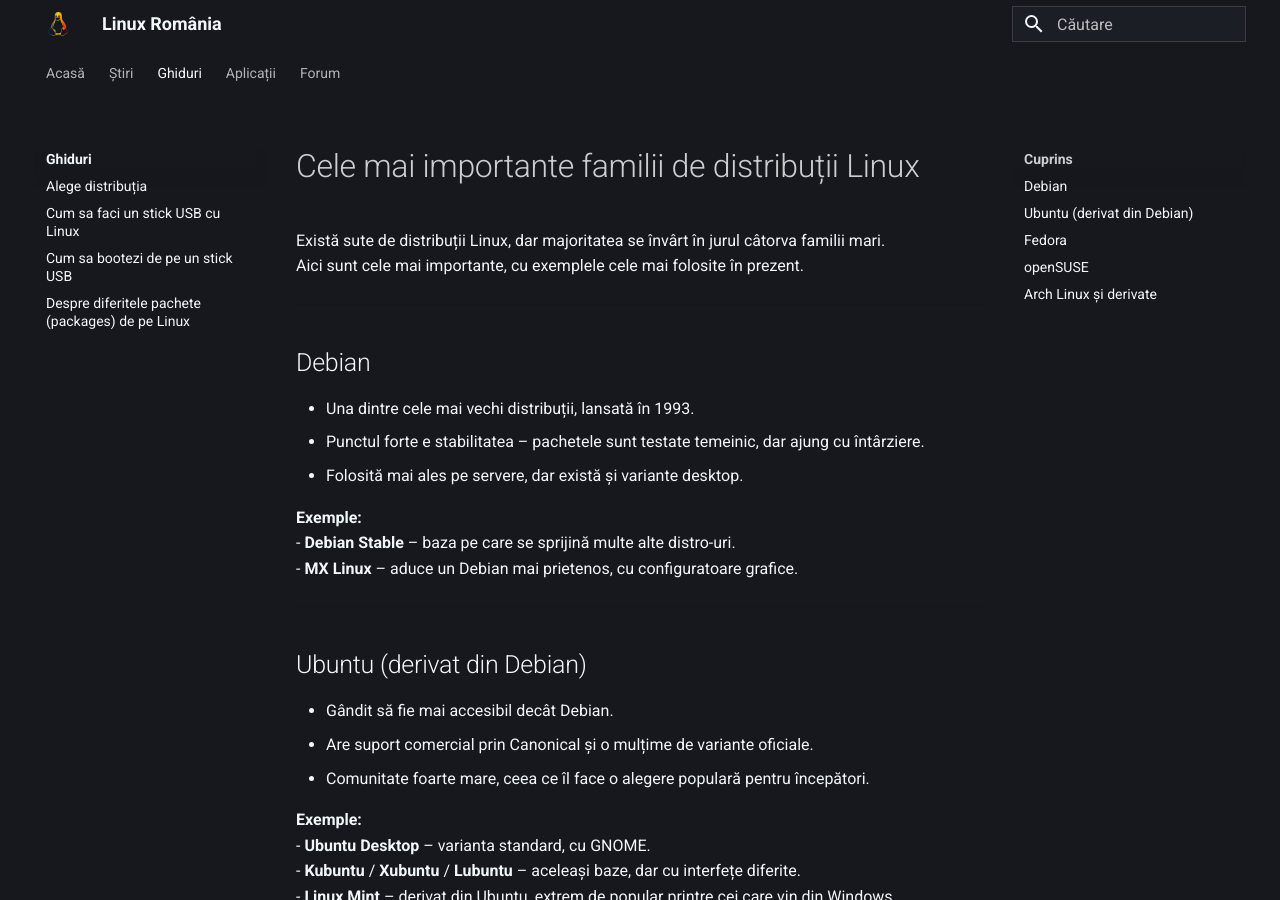
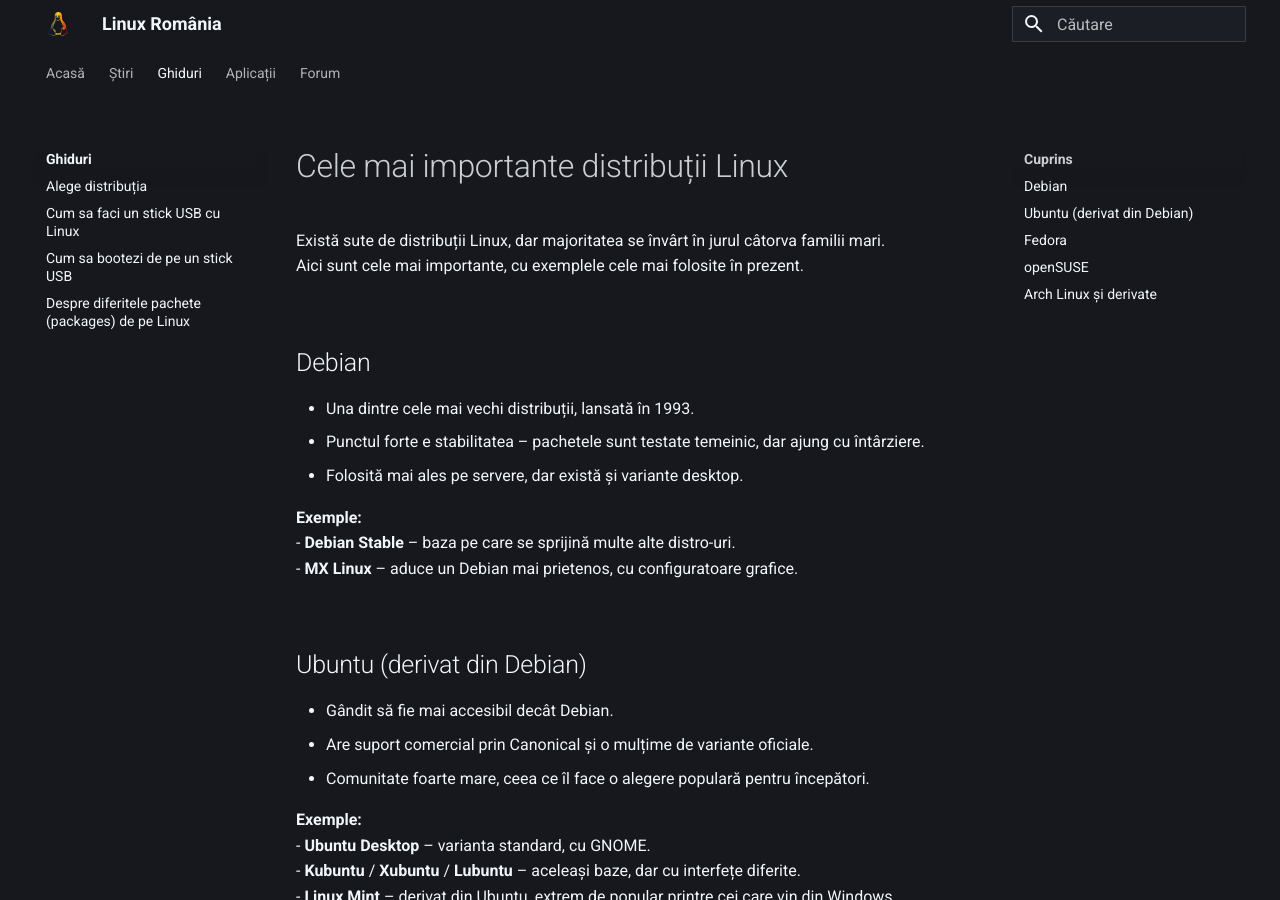
Before and after one commit to linux-romania/linuxromania-site, an MkDocs documentation site: the page built from docs/ghiduri/incepatori/alege-distributia.md, in a window 1280 px wide and 900 px high. Built offline with MkDocs 1.6.1 and Material for MkDocs 9.7.7, drawn with Linux system fonts in a browser that asks for light colours.

Commit message:
Update alege-distributia.md

```diff
--- a/docs/ghiduri/incepatori/alege-distributia.md
+++ b/docs/ghiduri/incepatori/alege-distributia.md
@@ -1,4 +1,4 @@
-# Cele mai importante familii de distribuții Linux
+# Cele mai importante distribuții Linux
 
 Există sute de distribuții Linux, dar majoritatea se învârt în jurul câtorva familii mari.
 Aici sunt cele mai importante, cu exemplele cele mai folosite în prezent.
```
